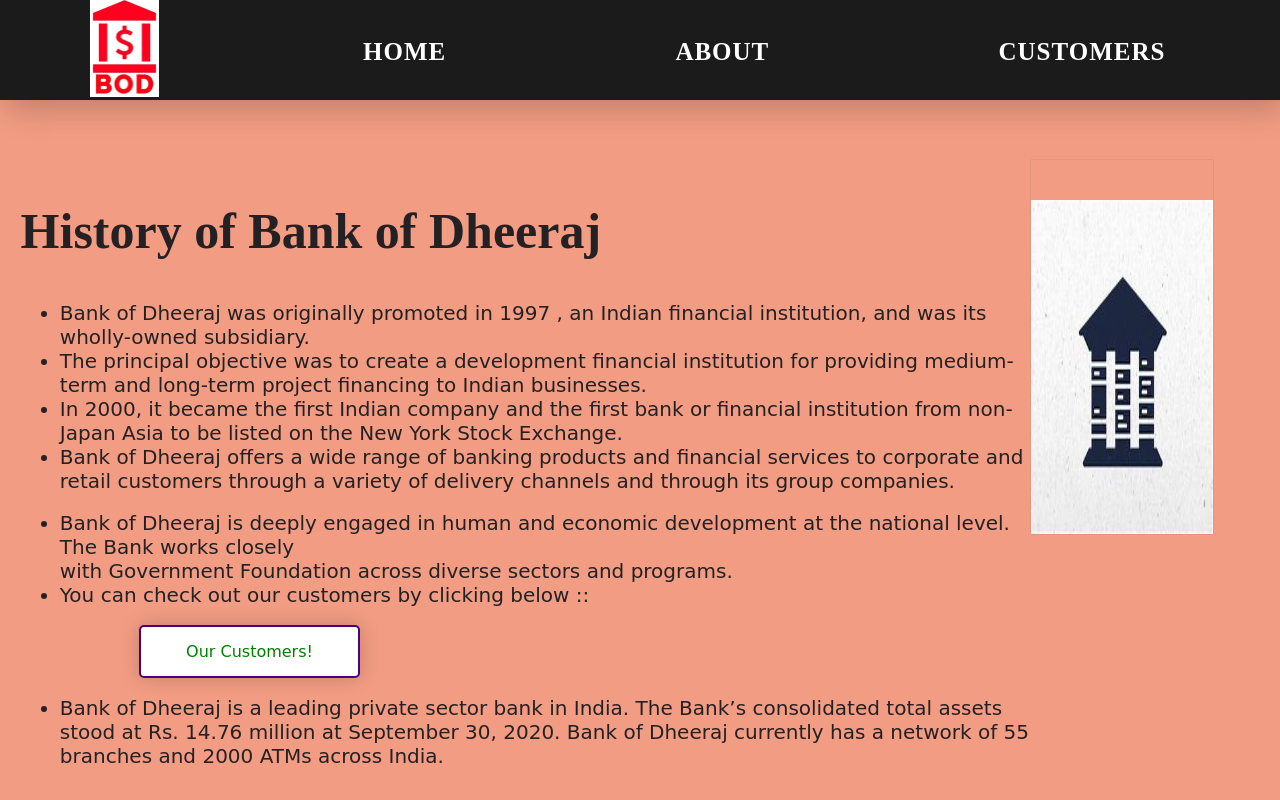
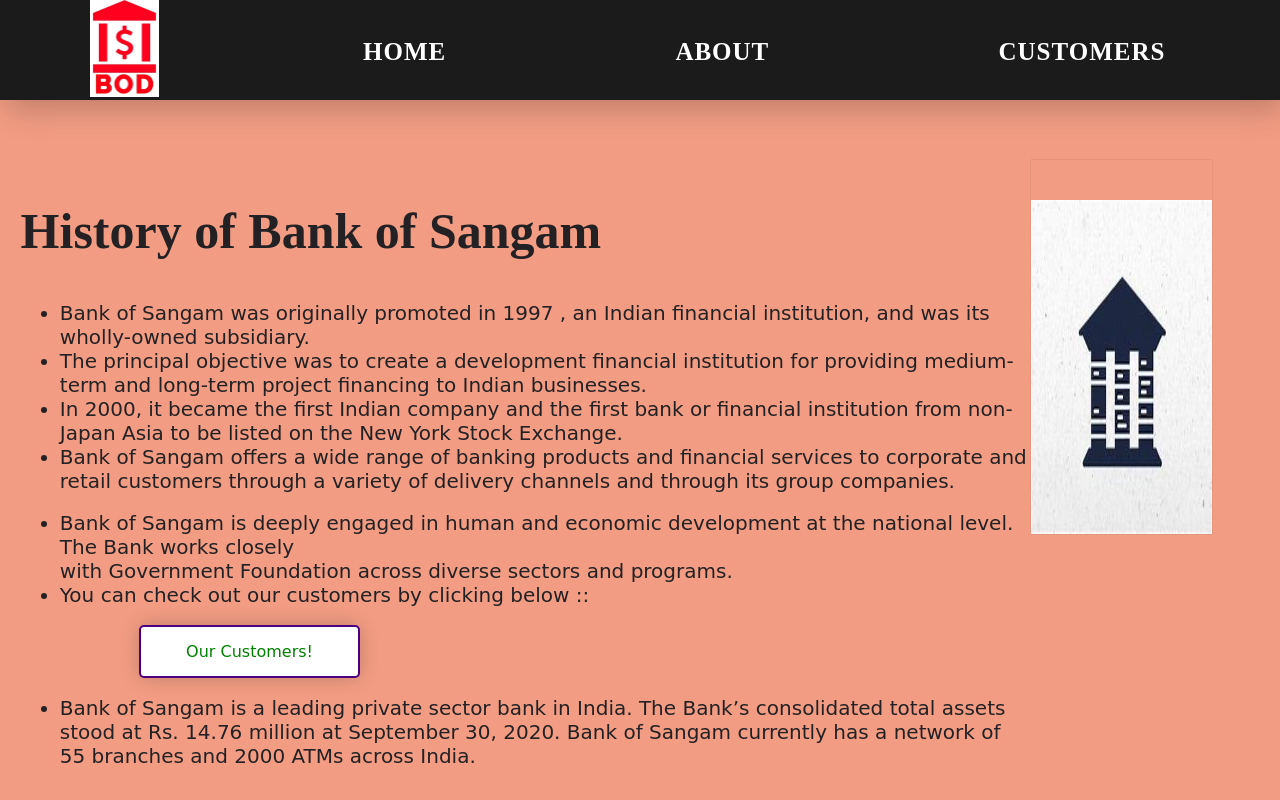
Before and after one commit to sangam4253/Basic-Banking-System-UI, a plain HTML site: page about.html in a window 1280 px wide. Drawn offline with Linux system fonts and the light colour scheme.

Commit message:
intitial commit

```diff
--- a/about.html
+++ b/about.html
@@ -13,7 +13,7 @@
 	<section id="main">
 		<nav class="nav">
 			<a href="./index.html" class="logo">
-				<img src="Assets/Logo/Logo.jpg", alt="Bank of Dheeraj">
+				<img src="Assets/Logo/Logo.jpg", alt="Bank of Sangam">
       </a>
       <ul class="menu">
         <li><a href="./index.html">Home</a></li>
@@ -25,19 +25,19 @@
 
   <section class="main-content">
     <div class="content">
-      <h1 class="heading"> <b>History of Bank of Dheeraj </b></h1>
+      <h1 class="heading"> <b>History of Bank of Sangam </b></h1>
       <ul>
-        <li class="line">Bank of Dheeraj was originally promoted in 1997 , an Indian financial institution, and was its wholly-owned subsidiary. </li>
+        <li class="line">Bank of Sangam was originally promoted in 1997 , an Indian financial institution, and was its wholly-owned subsidiary. </li>
         <li class="line">The principal objective was to create a development financial institution for providing medium-term and long-term project financing to Indian businesses.</li>
         <li class="line">In 2000, it became the first Indian company and the first bank or financial institution from non-Japan Asia to be listed on the New York Stock Exchange.</li>
 
-        <li class="line">Bank of Dheeraj offers a wide range of banking products and financial services to corporate and retail customers through a variety of delivery channels and through its group companies.</li>
+        <li class="line">Bank of Sangam offers a wide range of banking products and financial services to corporate and retail customers through a variety of delivery channels and through its group companies.</li>
         <br>
-        <li class="line">Bank of Dheeraj is deeply engaged in human and economic development at the national level. The Bank works closely <br>with Government Foundation across diverse sectors and programs.</li>
+        <li class="line">Bank of Sangam is deeply engaged in human and economic development at the national level. The Bank works closely <br>with Government Foundation across diverse sectors and programs.</li>
 
         <li class="line">You can check out our customers by clicking below :: </li><br>
         <a class="start" href="./customerpage.html">Our Customers!</a><br><br>
-        <li class="line">Bank of Dheeraj is a leading private sector bank in India. The Bank’s consolidated total assets stood at Rs. 14.76 million at September 30, 2020.  Bank of Dheeraj currently has a network of 55 branches and 2000 ATMs across India.</li>
+        <li class="line">Bank of Sangam is a leading private sector bank in India. The Bank’s consolidated total assets stood at Rs. 14.76 million at September 30, 2020.  Bank of Sangam currently has a network of 55 branches and 2000 ATMs across India.</li>
       </ul>
     </div>
 
```
